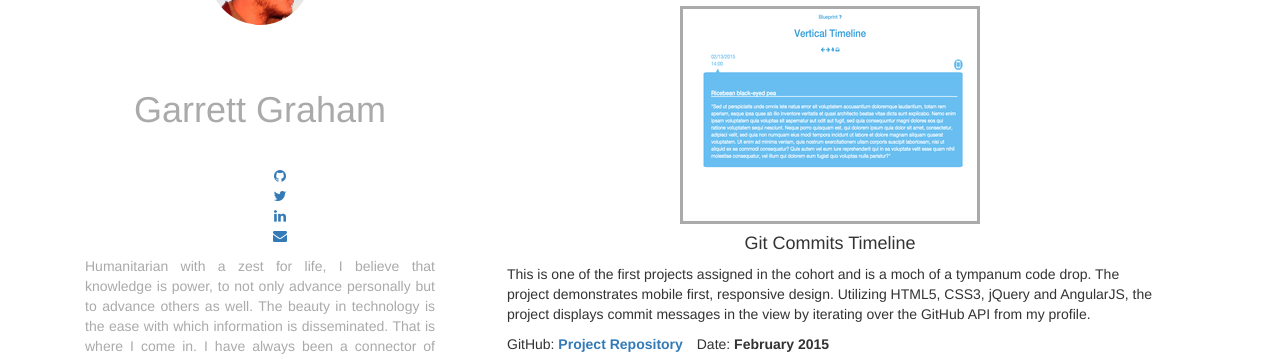
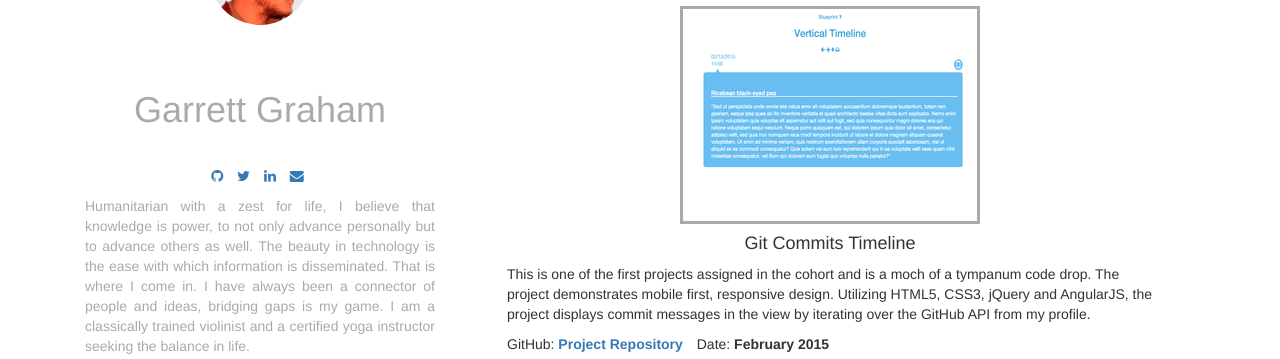
Before and after one commit to GarrettGraham/GarrettGraham.github.io, a website: page index.html in a window 1280 px wide. Shown: the part 372-731 px from the top of the page. Drawn offline with nearby package versions, Linux system fonts and the light colour scheme; files that its build step writes are made by us from their sources.

Commit message:
added bootstrap class list-inline to the contact me icons so that the icons are listed side by side

```diff
--- a/index.html
+++ b/index.html
@@ -40,7 +40,7 @@
 					<div class="dateToday" id="currentDate"></div>
 					<h1 class="signature">Garrett Graham</h1>
 					<nav>
-						<ul>
+						<ul class="list-inline">
 							<li>
 								<a href="https://github.com/GarrettGraham" target="_blank"><i class="fa fa-github"></i></a>
 							</li>
```
